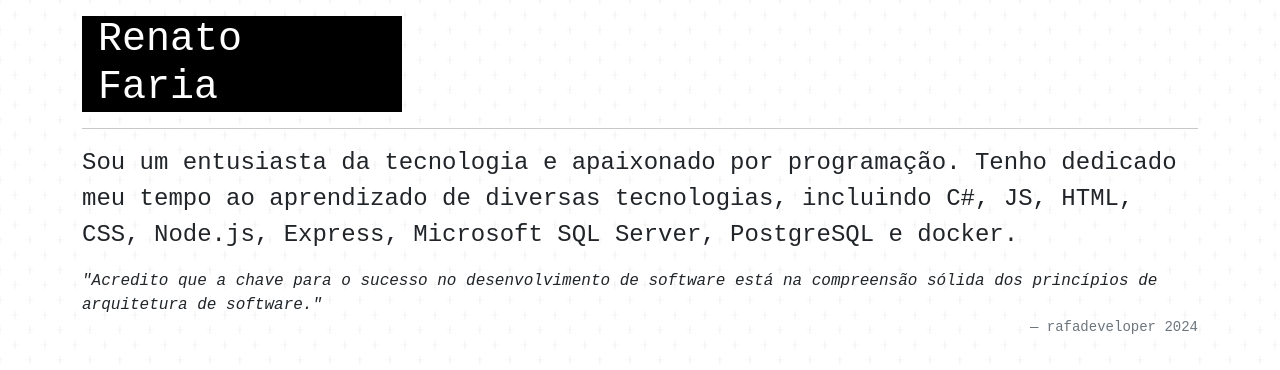
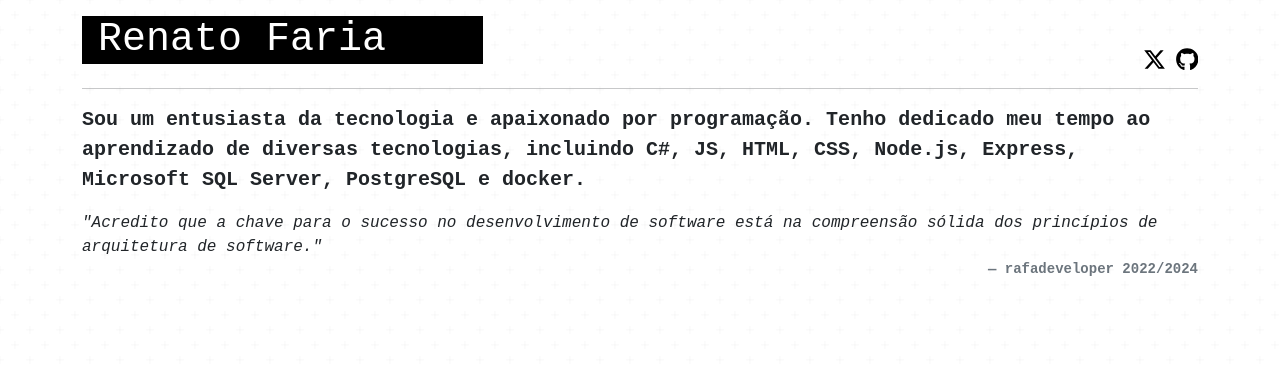
Before and after one commit to rfariadev/git-page, a plain HTML site: page index.html in a window 1280 px wide. Drawn offline with nearby package versions, Linux system fonts and the light colour scheme.

Commit message:
update homepage

```diff
--- a/assets/css/style.css
+++ b/assets/css/style.css
@@ -31,7 +31,7 @@ body {
       0 -0.6000000000000001px,
     linear-gradient(
         90deg,
-        #93939321 1.2000000000000002px,
+        #93939310 1.2000000000000002px,
         #ffffff28 1.2000000000000002px
       ) -0.6000000000000001px 0;
   background-size: 30px 30px, 30px 30px, 15px 15px, 15px 15px;
@@ -41,7 +41,7 @@ body {
 h1.title {
   background-color: black;
   color: white;
-  width: 320px;
+  width: 401px;
 }
 footer {
 }
--- a/assets/js/index.js
+++ b/assets/js/index.js
@@ -0,0 +1,4 @@
+var dateElement = document.getElementById('dateNow');
+var date = new Date();
+
+dateElement.innerText = date.getFullYear();
--- a/index.html
+++ b/index.html
@@ -1,25 +1,39 @@
 <!DOCTYPE html>
 <html lang="en">
+
 <head>
   <meta charset="UTF-8" />
   <meta name="viewport" content="width=device-width, initial-scale=1.0" />
   <link rel="stylesheet" href="./assets/css/style.css" />
-    <link
-      href="https://cdn.jsdelivr.net/npm/bootstrap@5.3.2/dist/css/bootstrap.min.css"
-      rel="stylesheet"
-      integrity="sha384-T3c6CoIi6uLrA9TneNEoa7RxnatzjcDSCmG1MXxSR1GAsXEV/Dwwykc2MPK8M2HN"
-      crossorigin="anonymous"
-    />
+  <link href="https://cdn.jsdelivr.net/npm/bootstrap@5.3.2/dist/css/bootstrap.min.css" rel="stylesheet"
+    integrity="sha384-T3c6CoIi6uLrA9TneNEoa7RxnatzjcDSCmG1MXxSR1GAsXEV/Dwwykc2MPK8M2HN" crossorigin="anonymous" />
   <title>Renato Faria</title>
 </head>
+
 <body>
   <div class="container">
     <div class="row">
       <div class="col-12 col-md-12 col-sm-12">
         <div class="mt-3">
+          <div class="d-flex justify-content-between align-items-end">
             <h1 class="title px-3">Renato Faria</h1>
+            <div>
+              <a href="https://twitter.com/rfariadev"><svg xmlns="http://www.w3.org/2000/svg" height="23" width="23"
+                  viewBox="0 0 512 512">
+                  <!--!Font Awesome Free 6.5.1 by @fontawesome - https://fontawesome.com License - https://fontawesome.com/license/free Copyright 2024 Fonticons, Inc.-->
+                  <path
+                    d="M389.2 48h70.6L305.6 224.2 487 464H345L233.7 318.6 106.5 464H35.8L200.7 275.5 26.8 48H172.4L272.9 180.9 389.2 48zM364.4 421.8h39.1L151.1 88h-42L364.4 421.8z" />
+                </svg></a>
+              <a href="https://github.com/rfariadev"><svg xmlns="http://www.w3.org/2000/svg" height="23" width="22.5"
+                  viewBox="0 0 496 512">
+                  <!--!Font Awesome Free 6.5.1 by @fontawesome - https://fontawesome.com License - https://fontawesome.com/license/free Copyright 2024 Fonticons, Inc.-->
+                  <path
+                    d="M165.9 397.4c0 2-2.3 3.6-5.2 3.6-3.3 .3-5.6-1.3-5.6-3.6 0-2 2.3-3.6 5.2-3.6 3-.3 5.6 1.3 5.6 3.6zm-31.1-4.5c-.7 2 1.3 4.3 4.3 4.9 2.6 1 5.6 0 6.2-2s-1.3-4.3-4.3-5.2c-2.6-.7-5.5 .3-6.2 2.3zm44.2-1.7c-2.9 .7-4.9 2.6-4.6 4.9 .3 2 2.9 3.3 5.9 2.6 2.9-.7 4.9-2.6 4.6-4.6-.3-1.9-3-3.2-5.9-2.9zM244.8 8C106.1 8 0 113.3 0 252c0 110.9 69.8 205.8 169.5 239.2 12.8 2.3 17.3-5.6 17.3-12.1 0-6.2-.3-40.4-.3-61.4 0 0-70 15-84.7-29.8 0 0-11.4-29.1-27.8-36.6 0 0-22.9-15.7 1.6-15.4 0 0 24.9 2 38.6 25.8 21.9 38.6 58.6 27.5 72.9 20.9 2.3-16 8.8-27.1 16-33.7-55.9-6.2-112.3-14.3-112.3-110.5 0-27.5 7.6-41.3 23.6-58.9-2.6-6.5-11.1-33.3 2.6-67.9 20.9-6.5 69 27 69 27 20-5.6 41.5-8.5 62.8-8.5s42.8 2.9 62.8 8.5c0 0 48.1-33.6 69-27 13.7 34.7 5.2 61.4 2.6 67.9 16 17.7 25.8 31.5 25.8 58.9 0 96.5-58.9 104.2-114.8 110.5 9.2 7.9 17 22.9 17 46.4 0 33.7-.3 75.4-.3 83.6 0 6.5 4.6 14.4 17.3 12.1C428.2 457.8 496 362.9 496 252 496 113.3 383.5 8 244.8 8zM97.2 352.9c-1.3 1-1 3.3 .7 5.2 1.6 1.6 3.9 2.3 5.2 1 1.3-1 1-3.3-.7-5.2-1.6-1.6-3.9-2.3-5.2-1zm-10.8-8.1c-.7 1.3 .3 2.9 2.3 3.9 1.6 1 3.6 .7 4.3-.7 .7-1.3-.3-2.9-2.3-3.9-2-.6-3.6-.3-4.3 .7zm32.4 35.6c-1.6 1.3-1 4.3 1.3 6.2 2.3 2.3 5.2 2.6 6.5 1 1.3-1.3 .7-4.3-1.3-6.2-2.2-2.3-5.2-2.6-6.5-1zm-11.4-14.7c-1.6 1-1.6 3.6 0 5.9 1.6 2.3 4.3 3.3 5.6 2.3 1.6-1.3 1.6-3.9 0-6.2-1.4-2.3-4-3.3-5.6-2z" />
+                </svg></a>
+            </div>
+          </div>
           <hr />
-            <p class="lead fs-4">
+          <p class="lead fs-5 fw-bold">
             Sou um entusiasta da tecnologia e apaixonado por programação.
             Tenho dedicado meu tempo ao aprendizado de diversas tecnologias,
             incluindo C#, JS, HTML, CSS, Node.js, Express, Microsoft SQL
@@ -35,14 +49,15 @@
     </div>
 
     <section>
-        <footer class="modal-footer blockquote-footer">rafadeveloper 2024</footer>
+      <footer class="modal-footer blockquote-footer fw-bold">
+        rafadeveloper 2022/<span class="" id="dateNow"></span>
+      </footer>
     </section>
   </div>
-    <script
-      src="https://cdn.jsdelivr.net/npm/bootstrap@5.3.2/dist/js/bootstrap.bundle.min.js"
+  <script src="https://cdn.jsdelivr.net/npm/bootstrap@5.3.2/dist/js/bootstrap.bundle.min.js"
     integrity="sha384-C6RzsynM9kWDrMNeT87bh95OGNyZPhcTNXj1NW7RuBCsyN/o0jlpcV8Qyq46cDfL"
-      crossorigin="anonymous"
-    ></script>
+    crossorigin="anonymous"></script>
   <script src="./assets/js/index.js"></script>
 </body>
+
 </html>
```
Lines whose indentation alone changed are shown as unchanged.
